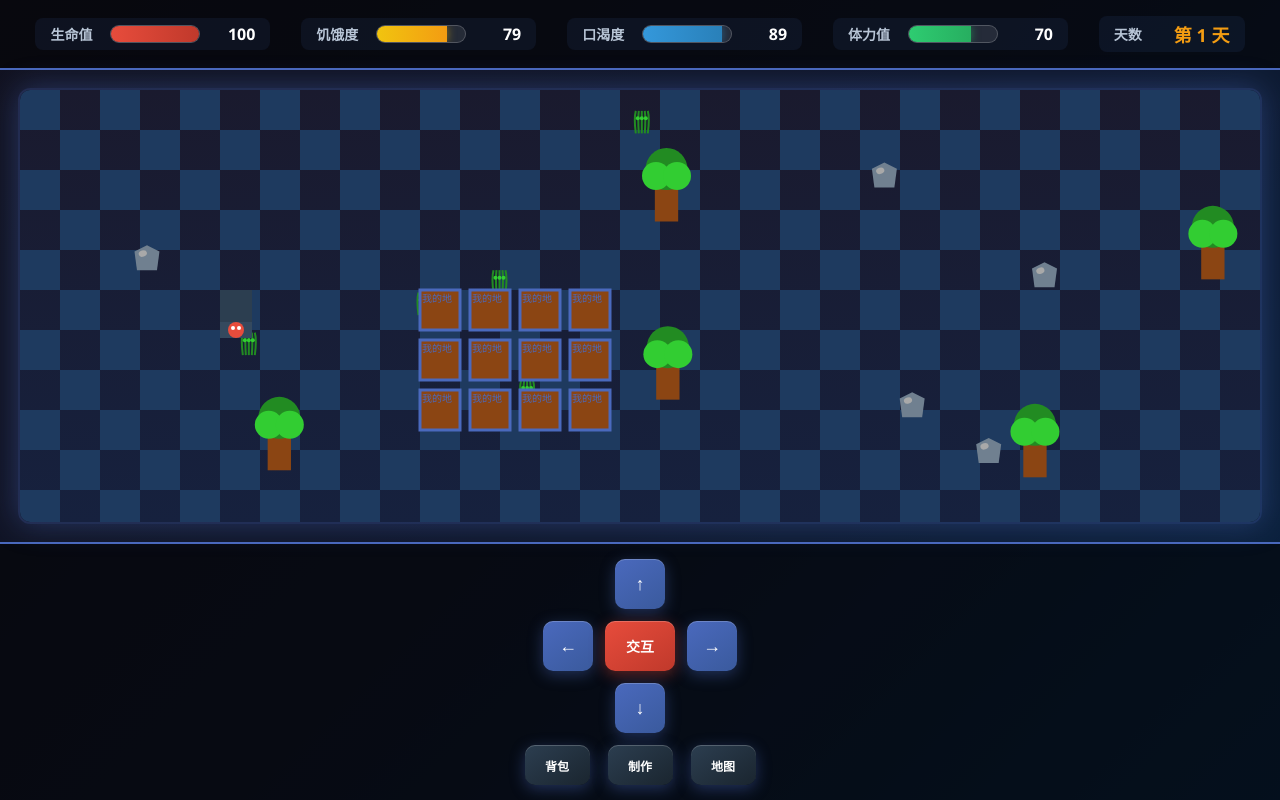
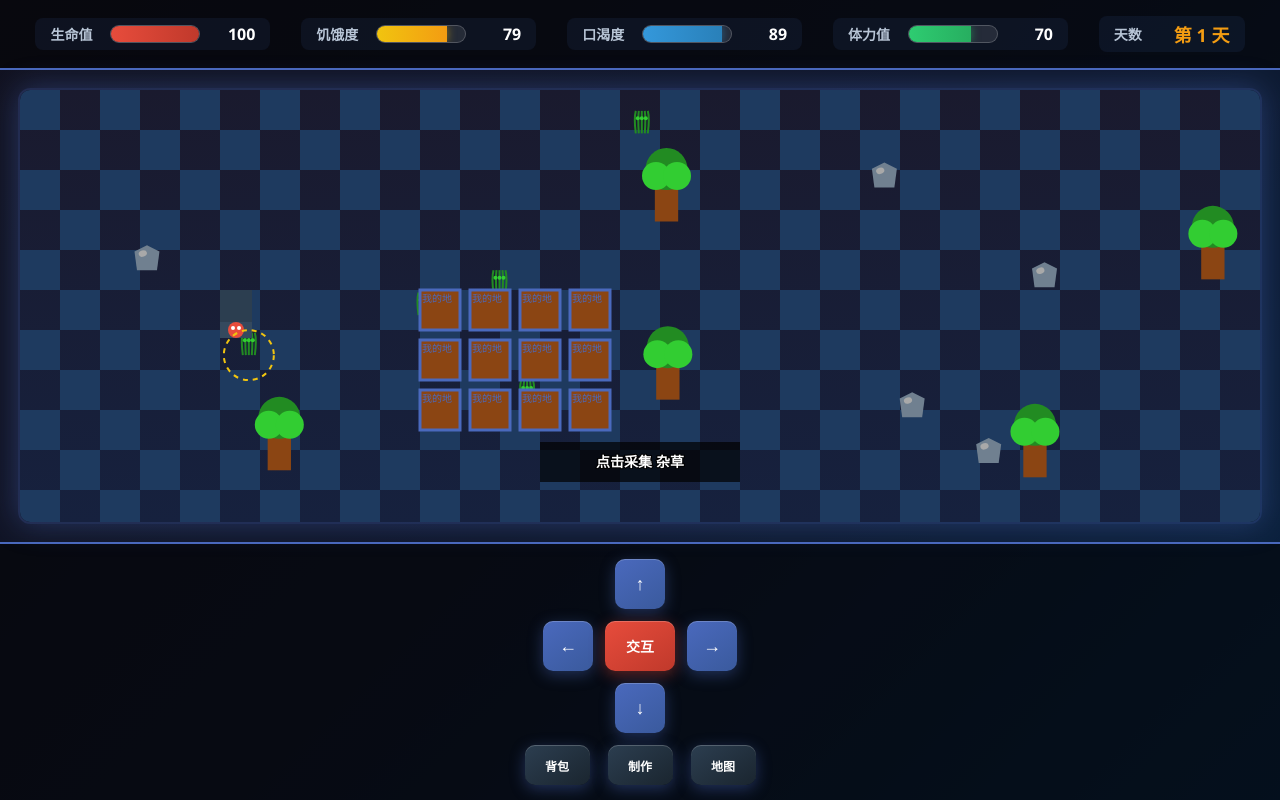
Before and after one commit to tangyushan119/29001youxi, a plain HTML site: page index.html in a window 1280 px wide. Drawn offline with Linux system fonts and the light colour scheme.

Commit message:
.2543649736892921:6da6dd6db9f21712fbff1e96636e5fd9_6a2ac573234a587349968fc3.6a2aca46234a587349969036.6a2aca462f232d1155edd160:Trae CN.T(2026/6/11 22:46:30)

```diff
--- a/game.js
+++ b/game.js
@@ -240,6 +240,28 @@ class SurvivalGame {
                     resource.collected = false;
                     resource.respawnTimer = 0;
                 }
+            }
+        }
+        this.checkNearbyResources();
+    }
+
+    checkNearbyResources() {
+        const { player } = this.gameState;
+        const playerCenterX = player.x + player.width / 2;
+        const playerCenterY = player.y + player.height / 2;
+        const interactionRange = 80;
+
+        this.nearbyResource = null;
+
+        for (const resource of this.gameState.wildResources) {
+            if (resource.collected) continue;
+
+            const distX = Math.abs(playerCenterX - resource.x);
+            const distY = Math.abs(playerCenterY - resource.y);
+
+            if (distX < interactionRange && distY < interactionRange) {
+                this.nearbyResource = resource;
+                break;
             }
         }
     }
@@ -622,20 +644,54 @@ class SurvivalGame {
         this.drawWildResources();
         this.drawPlots();
         this.drawPlayer();
+        this.drawNearbyResourceHint();
         this.drawCollectMessage();
+    }
+
+    drawNearbyResourceHint() {
+        if (this.nearbyResource) {
+            const resourceNames = { wood: '木材', stone: '石头', grass: '杂草' };
+            const resourceName = resourceNames[this.nearbyResource.drop] || this.nearbyResource.type;
+
+            this.ctx.save();
+            this.ctx.fillStyle = 'rgba(0, 0, 0, 0.7)';
+            this.ctx.fillRect(this.canvas.width / 2 - 100, this.canvas.height - 80, 200, 40);
+
+            this.ctx.fillStyle = '#fff';
+            this.ctx.strokeStyle = '#000';
+            this.ctx.lineWidth = 2;
+            this.ctx.font = 'bold 14px Arial';
+            this.ctx.textAlign = 'center';
+
+            const hintText = `点击采集 ${resourceName}`;
+            this.ctx.strokeText(hintText, this.canvas.width / 2, this.canvas.height - 55);
+            this.ctx.fillText(hintText, this.canvas.width / 2, this.canvas.height - 55);
+
+            this.ctx.restore();
+
+            this.ctx.save();
+            this.ctx.strokeStyle = '#f1c40f';
+            this.ctx.lineWidth = 2;
+            this.ctx.setLineDash([5, 5]);
+            this.ctx.beginPath();
+            this.ctx.arc(this.nearbyResource.x, this.nearbyResource.y, this.nearbyResource.size + 10, 0, Math.PI * 2);
+            this.ctx.stroke();
+            this.ctx.setLineDash([]);
+            this.ctx.restore();
+        }
     }
 
     drawCollectMessage() {
         if (this.collectMessage) {
             this.ctx.save();
             this.ctx.globalAlpha = this.collectMessage.alpha;
-            this.ctx.fillStyle = '#fff';
+            this.ctx.fillStyle = '#2ecc71';
             this.ctx.strokeStyle = '#000';
             this.ctx.lineWidth = 3;
-            this.ctx.font = 'bold 16px Arial';
+            this.ctx.font = 'bold 18px Arial';
             this.ctx.textAlign = 'center';
 
-            const text = this.collectMessage.text;
+            const text = '+' + this.collectMessage.text;
             this.ctx.strokeText(text, this.collectMessage.x, this.collectMessage.y - 50);
             this.ctx.fillText(text, this.collectMessage.x, this.collectMessage.y - 50);
 
```
Also changed, not shown: test.html (+5 -1 lines).
